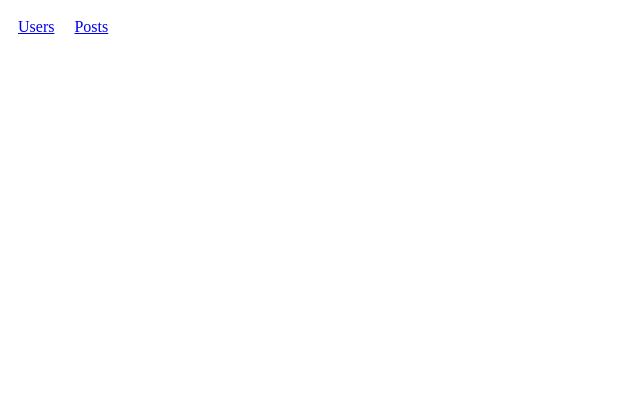
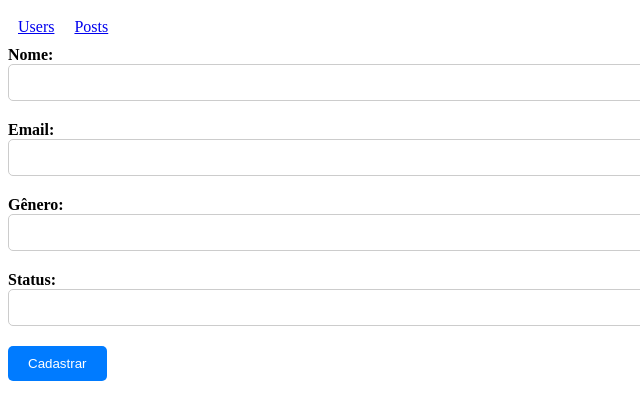
Before and after one commit to Ytellon/user-post-management-system, an Angular app: page /create-user in a window 1280 px wide. Before the commit this address led to /. Shown: the top 420 px of the page, without its empty margins (0-640 px from the left). Built offline with nearby package versions, Linux system fonts and the light colour scheme.

Commit message:
feat: create user-create component

```diff
--- a/src/app/app-routing.module.ts
+++ b/src/app/app-routing.module.ts
@@ -2,10 +2,12 @@ import { NgModule } from '@angular/core';
 import { RouterModule, Routes } from '@angular/router';
 import { UsersComponent } from './components/users/users.component';
 import { PostsComponent } from './components/posts/posts.component';
+import { UserCreateComponent } from './components/users/user-create/user-create.component';
 
 const routes: Routes = [
   { path: 'users', component: UsersComponent },
   { path: 'posts', component: PostsComponent },
+  { path: 'create-user', component: UserCreateComponent },
   { path: '', redirectTo: '/users', pathMatch: 'full' }, // Rota padrão
 ];
 
--- a/src/app/app.module.ts
+++ b/src/app/app.module.ts
@@ -7,18 +7,22 @@ import { AppComponent } from './app.component';
 import { SidebarMenuComponent } from './components/sidebar-menu/sidebar-menu.component';
 import { UsersComponent } from './components/users/users.component';
 import { PostsComponent } from './components/posts/posts.component';
+import { UserCreateComponent } from './components/users/user-create/user-create.component';
+import { FormsModule } from '@angular/forms';
 
 @NgModule({
   declarations: [
     AppComponent,
     SidebarMenuComponent,
     UsersComponent,
-    PostsComponent
+    PostsComponent,
+    UserCreateComponent
   ],
   imports: [
     BrowserModule,
     AppRoutingModule,
-    HttpClientModule // Importação do módulo HTTP
+    HttpClientModule,
+    FormsModule
   ],
   providers: [],
   bootstrap: [AppComponent]
--- /dev/null
+++ b/src/app/components/users/user-create/user-create.component.css
@@ -0,0 +1,29 @@
+
+.form-group {
+  margin-bottom: 20px;
+}
+
+label {
+  font-weight: bold;
+}
+
+input[type="text"],
+input[type="email"] {
+  width: 100%;
+  padding: 10px;
+  border: 1px solid #ccc;
+  border-radius: 5px;
+}
+
+button.btn-primary {
+  background-color: #007bff;
+  color: #fff;
+  border: none;
+  border-radius: 5px;
+  padding: 10px 20px;
+  cursor: pointer;
+}
+
+button.btn-primary:hover {
+  background-color: #0056b3;
+}
--- /dev/null
+++ b/src/app/components/users/user-create/user-create.component.html
@@ -0,0 +1,19 @@
+<form (ngSubmit)="onSubmit()" #userForm="ngForm">
+  <div class="form-group">
+    <label for="name">Nome:</label>
+    <input type="text" class="form-control" id="name" name="name" [(ngModel)]="user.name" required>
+  </div>
+  <div class="form-group">
+    <label for="email">Email:</label>
+    <input type="email" class="form-control" id="email" name="email" [(ngModel)]="user.email" required>
+  </div>
+  <div class="form-group">
+    <label for="gender">Gênero:</label>
+    <input type="text" class="form-control" id="gender" name="gender" [(ngModel)]="user.gender" required>
+  </div>
+  <div class="form-group">
+    <label for="status">Status:</label>
+    <input type="text" class="form-control" id="status" name="status" [(ngModel)]="user.status" required>
+  </div>
+  <button type="submit" class="btn btn-primary">Cadastrar</button>
+</form>
--- /dev/null
+++ b/src/app/components/users/user-create/user-create.component.ts
@@ -0,0 +1,28 @@
+import { Component } from '@angular/core';
+import { UserPost } from '../../model/user.interface';
+import { UsersService } from '../../services/users.service';
+import { Router } from '@angular/router';
+
+@Component({
+  selector: 'app-user-create',
+  templateUrl: './user-create.component.html',
+  styleUrls: ['./user-create.component.css']
+})
+export class UserCreateComponent {
+  user: UserPost = {
+    name: '',
+    email: '',
+    gender: '',
+    status: ''
+  }
+
+
+  constructor(private usersService: UsersService, private router: Router) {}
+
+
+  onSubmit() {
+    this.usersService.createUser(this.user).subscribe((newUser: UserPost) => {
+      this.router.navigate(['/users']);
+    });
+  }
+}
--- a/src/app/components/users/users.component.html
+++ b/src/app/components/users/users.component.html
@@ -1,9 +1,11 @@
+<a routerLink="/create-user" class="btn btn-success">Criar Novo Usuário</a>
+
 <div *ngFor="let user of users" class="user-card">
   <div class="user-info">
     <p>{{ user.name }}</p>
     <p>{{ user.email }}</p>
     <p>{{ user.gender }}</p>
-    <p>{{user.status}}</p>
+    <p>{{ user.status }}</p>
   </div>
   <div class="user-actions">
     <!-- <button (click)="editUser(user)">Editar</button> -->
```
Also changed, not shown: 1 other file (tests, documents, lock files or other folders).
